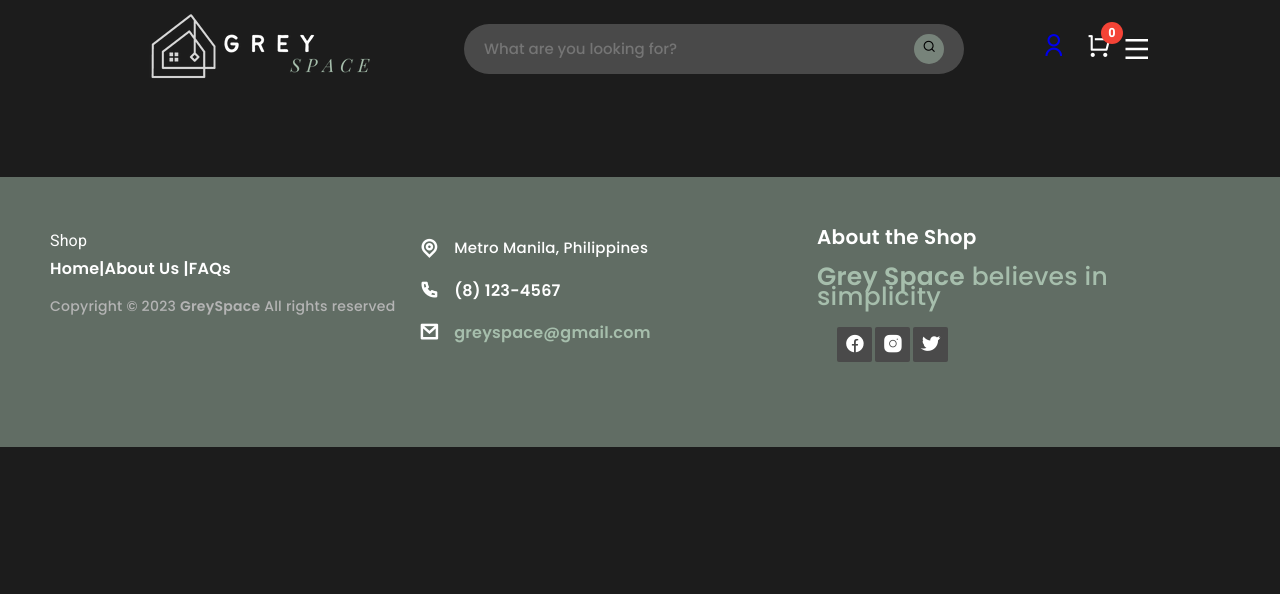
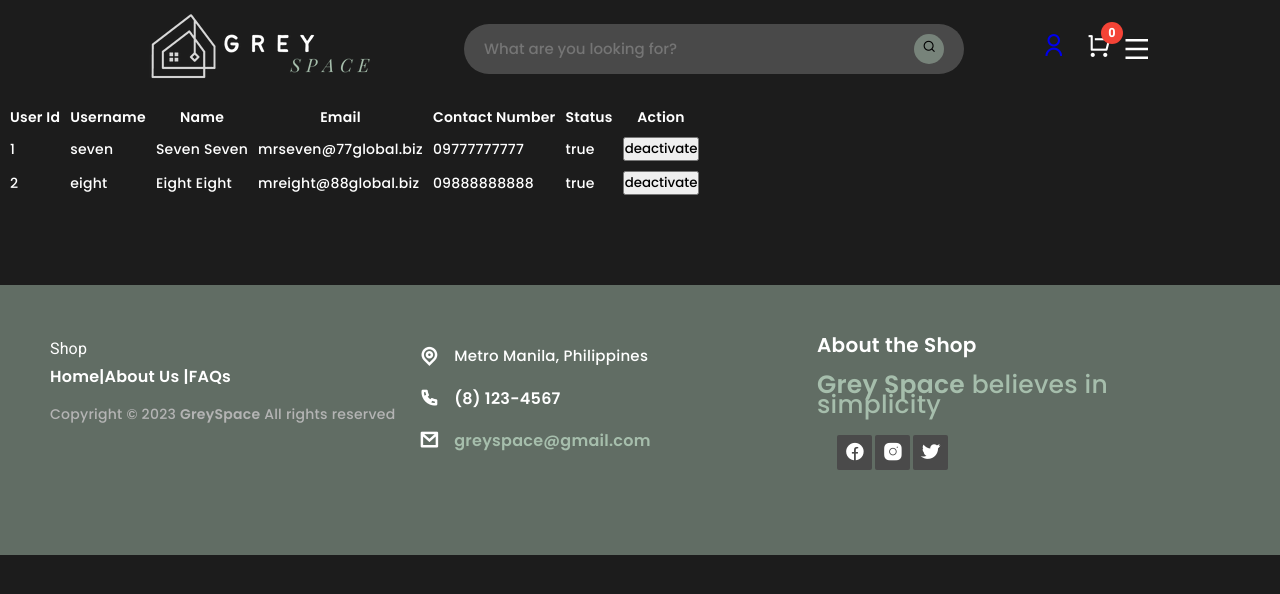
Before and after one commit to String-zandor/angular-furniture-store, an Angular app: page /admin/users in a window 1280 px wide. Before the commit this address led to /. Shown: the top 594 px of the page. Built offline with nearby package versions, Linux system fonts and the light colour scheme; data requests are answered from the project's data file.

Commit message:
Displaying list of Users

```diff
--- a/database.json
+++ b/database.json
@@ -93,7 +93,25 @@
         "Angular"
       ],
       "username": "seven",
-      "password": "seven"
+      "password": "seven",
+      "active": true
+    },
+    {
+      "id": 2,
+      "firstName": "Eight",
+      "middleName": "Eight",
+      "lastName": "Eight",
+      "phone": "09888888888",
+      "address": "Earth",
+      "email": "mreight@88global.biz",
+      "birthDate": "2088-08-08",
+      "interests": [
+        "Java",
+        "Angular"
+      ],
+      "username": "eight",
+      "password": "eight",
+      "active": true
     }
   ],
   "orders": [
--- /dev/null
+++ b/src/app/modules/product/pages/admin-user-list/admin-user-list.component.html
@@ -0,0 +1,20 @@
+<table cellspacing="10">
+    <tr>
+        <th>User Id</th>
+        <th>Username</th>
+        <th>Name</th>
+        <th>Email</th>
+        <th>Contact Number</th>
+        <th>Status</th>
+        <th>Action</th>
+    </tr>
+    <tr *ngFor="let user of userLists">
+        <td>{{user.id}}</td>
+        <td>{{user.username}}</td>
+        <td>{{user.firstName}} {{user.lastName}}</td>
+        <td>{{user.email}}</td>
+        <td>{{user.phone}}</td>
+        <td>{{user.active}}</td>
+        <td><button *ngIf="user.active" value="deactivate">deactivate</button></td>
+    </tr>
+</table>
--- /dev/null
+++ b/src/app/modules/product/pages/admin-user-list/admin-user-list.component.ts
@@ -0,0 +1,21 @@
+import { Component, OnInit } from '@angular/core';
+import { User } from 'src/app/modules/user/models/user';
+import { UserService } from 'src/app/modules/user/services/user.service';
+
+@Component({
+  selector: 'app-admin-user-list',
+  templateUrl: './admin-user-list.component.html',
+  styleUrls: ['./admin-user-list.component.scss']
+})
+export class AdminUserListComponent implements OnInit {
+
+  userLists?: User[]
+
+  constructor(private userService: UserService) { }
+
+  ngOnInit(): void {
+    this.userService.getUsers().subscribe(user => {
+      this.userLists = user;
+    })
+  }
+}
--- a/src/app/modules/product/product-routing.module.ts
+++ b/src/app/modules/product/product-routing.module.ts
@@ -5,18 +5,19 @@ import { AdminProductListComponent } from './pages/admin-product-list/admin-prod
 import { AdminComponent } from './pages/admin/admin.component';
 import { DashboardComponent } from './pages/dashboard/dashboard.component';
 import { AdminDashboardComponent } from './pages/admin-dashboard/admin-dashboard.component';
+import { AdminUserListComponent } from './pages/admin-user-list/admin-user-list.component';
 
 const routes: Routes = [
   {
     path: 'admin',
     component: AdminComponent,
     children: [
+      { path: 'users', component: AdminUserListComponent},
       { path: 'dashboard', component: AdminDashboardComponent },
       { path: 'products/edit/:id', component: AdminProductFormComponent },
       { path: 'products/new', component: AdminProductFormComponent },
       { path: 'products', component: AdminProductListComponent },
-      { path: '', redirectTo: 'dashboard', pathMatch: 'full' }
-      // { path: 'users', component: }
+      { path: '', redirectTo: 'dashboard', pathMatch: 'full' },
     ]
   },
   { path: 'home', component: DashboardComponent },
--- a/src/app/modules/product/product.module.ts
+++ b/src/app/modules/product/product.module.ts
@@ -25,6 +25,7 @@ import { AdminProductComponent } from './components/admin-product/admin-product.
 import { AdminComponent } from './pages/admin/admin.component';
 import { AdminProductFormComponent } from './pages/admin-product-form/admin-product-form.component'
 import { SharedModule } from 'src/app/shared/shared.module';
+import { AdminUserListComponent } from './pages/admin-user-list/admin-user-list.component';
 
 @NgModule({
   declarations: [
@@ -40,7 +41,8 @@ import { SharedModule } from 'src/app/shared/shared.module';
     AdminProductListComponent,
     AdminProductComponent,
     AdminComponent,
-    AdminProductFormComponent
+    AdminProductFormComponent,
+    AdminUserListComponent
   ],
   imports: [
     CommonModule,
```
Also changed, not shown: src/app/modules/product/services/users.service.ts (added, +19 -0 lines), src/app/modules/product/pages/admin-user-list/admin-user-list.component.scss (added), 2 other files (tests, documents, lock files or other folders).
